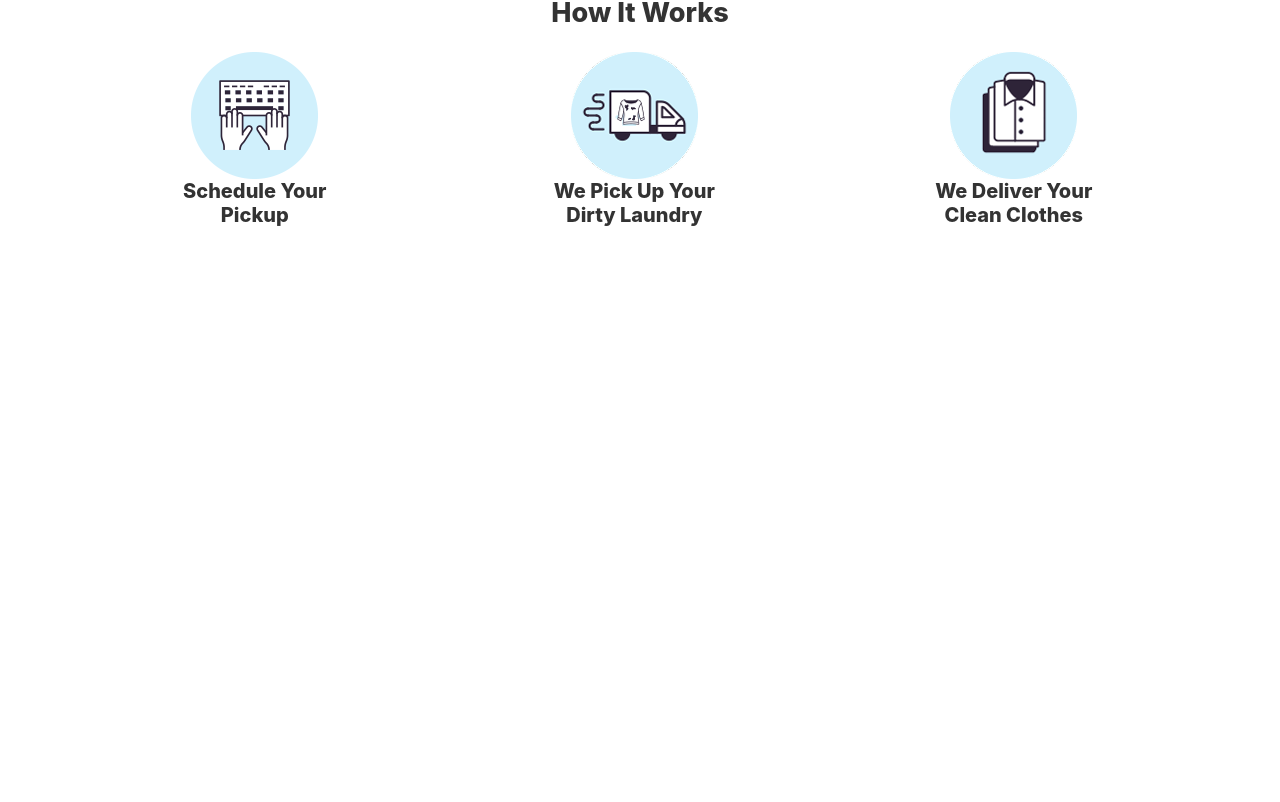
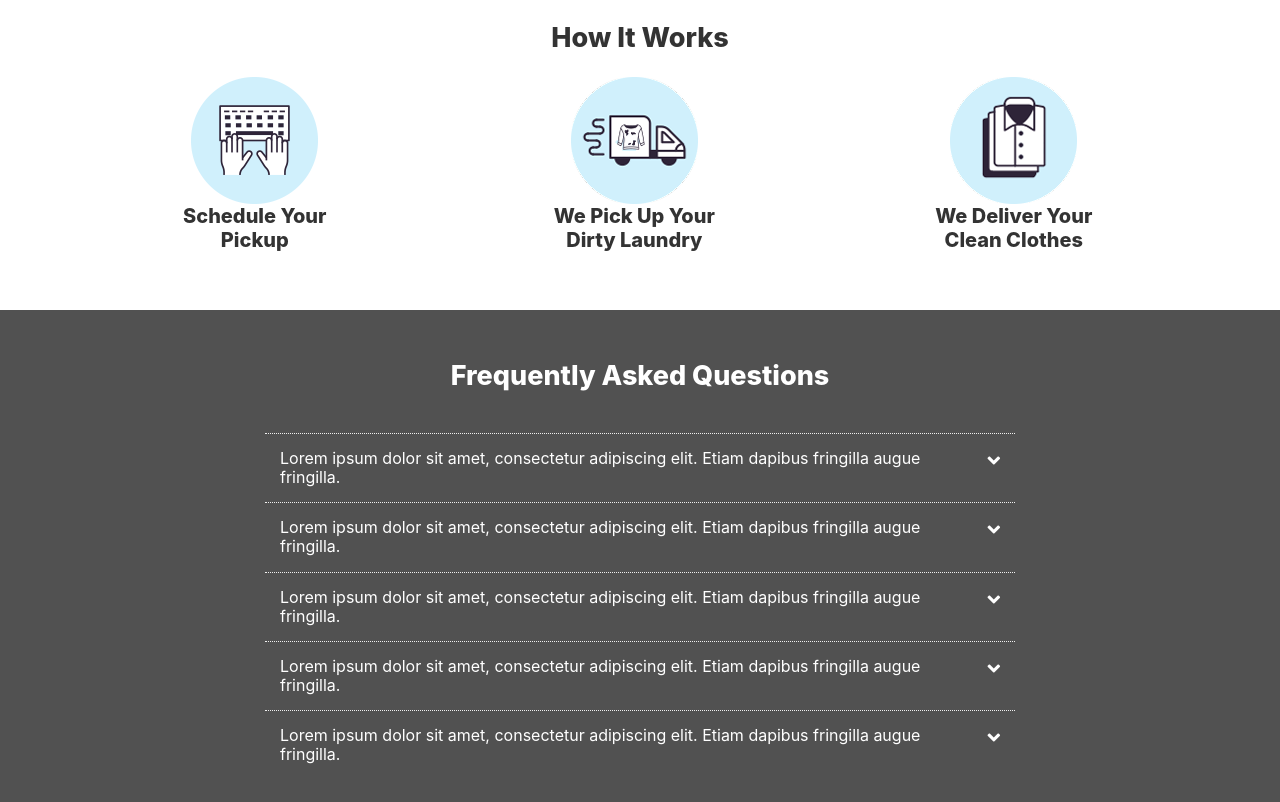
Before and after one commit to tgoade/react-js-site-laundry-service, a React (Create React App) app: page / in a window 1280 px wide. Shown: the part 454-1256 px from the top of the page. Before the commit the page ends 800 px from the top, so only its background shows below. Built offline with nearby package versions, Linux system fonts and the light colour scheme; no server answers.

Commit message:
signup function const removed

```diff
--- a/public/index.html
+++ b/public/index.html
@@ -3,6 +3,7 @@
   <head>
     <meta charset="utf-8" />
     <link rel="icon" href="%PUBLIC_URL%/favicon.ico" />
+    <link rel="stylesheet" href="https://use.fontawesome.com/releases/v5.15.4/css/all.css" integrity="sha384-DyZ88mC6Up2uqS4h/KRgHuoeGwBcD4Ng9SiP4dIRy0EXTlnuz47vAwmeGwVChigm" crossorigin="anonymous">
     <meta name="viewport" content="width=device-width, initial-scale=1" />
     <meta name="theme-color" content="#000000" />
     <meta
--- /dev/null
+++ b/src/components/faqs/Faqs.css
@@ -0,0 +1,48 @@
+.faqs {
+    background: #515151;
+    padding: 50px 0;
+}
+.faqs h2 {
+    color: #fff;
+    text-align: center;
+    margin-bottom: 40px;
+}
+.faqs--qa {
+    max-width: 750px;
+    margin: 0 auto;
+    border-top: dotted 1px #efefef;
+}
+.faqs--qa p, .faqs--qa .fas {
+    color: #fff;
+}
+.faqs--qa .fas {
+    position: relative;
+    top: 2px;
+    font-size: 20px;
+}
+.faqs--question {
+    display: flex;
+    position: relative;
+    padding: 15px;
+    justify-content: space-between;
+    cursor: pointer;
+    transition: all 1s ease-in-out;
+}
+.faqs--question p {
+    margin-bottom: 0;
+    margin-right: 20px;
+}
+.faqs--answer {
+    opacity: 0;
+    max-height: 0;
+    overflow: hidden;
+    transition: all 0.4s ease-in-out;
+}
+.open .faqs--question::after {
+    transform: translate(-50%,-50%) rotate(180deg);
+}
+.open .faqs--answer {
+    max-height: 1000px;
+    opacity: 1;
+    padding: 15px;
+}
--- /dev/null
+++ b/src/components/faqs/Faqs.js
@@ -0,0 +1,61 @@
+import { useState } from "react";
+import "./Faqs.css";
+import Question from "./Question";
+
+
+const Faqs = () => {
+    const [faqs, setFaqs] = useState([
+        {
+            question: 'Lorem ipsum dolor sit amet, consectetur adipiscing elit. Etiam dapibus fringilla augue fringilla. ',
+            answer: 'Curabitur sit amet rhoncus sapien.',
+            open: false
+        },
+        {
+            question: 'Lorem ipsum dolor sit amet, consectetur adipiscing elit. Etiam dapibus fringilla augue fringilla. ',
+            answer: 'Curabitur sit amet rhoncus sapien.',
+            open: false
+        },
+        {
+            question: 'Lorem ipsum dolor sit amet, consectetur adipiscing elit. Etiam dapibus fringilla augue fringilla. ',
+            answer: 'Curabitur sit amet rhoncus sapien.',
+            open: false
+        },
+        {
+            question: 'Lorem ipsum dolor sit amet, consectetur adipiscing elit. Etiam dapibus fringilla augue fringilla. ',
+            answer: 'Curabitur sit amet rhoncus sapien.',
+            open: false
+        },
+        {
+            question: 'Lorem ipsum dolor sit amet, consectetur adipiscing elit. Etiam dapibus fringilla augue fringilla. ',
+            answer: 'Curabitur sit amet rhoncus sapien.',
+            open: false
+        }
+    ]);
+
+    const toggleFaqs = (index) => {
+        setFaqs(faqs.map((faq, i) => {
+            if(i === index) {
+                faq.open = !faq.open;
+            } else {
+                faq.open = false;
+            }
+            return faq;
+        }))
+    }
+
+    return (
+        <div className="faqs">
+            <div className="faqs--container wrapper">
+                <h2>Frequently Asked Questions</h2>
+
+                    {/* <Step src="images/schedule-icon.png" text="Schedule Your Pickup" testid="icon" /> */}
+                    {faqs.map((faq, i) => (
+                        <Question faq={faq} index={i} toggleFaqs={toggleFaqs}/>
+                    ))}
+
+            </div>
+        </div>
+    )
+}
+
+export default Faqs;
--- /dev/null
+++ b/src/components/faqs/Question.js
@@ -0,0 +1,16 @@
+
+const Question = ({faq, index, toggleFaqs}) => {
+    return (
+        <div className={`faqs--qa ${faq.open ? "open" : ""}`} key={index} onClick={()=>{toggleFaqs(index)}}>
+            <div className="faqs--question">
+                <p>{faq.question}</p>
+                {faq.open ? <i class="fas fa-angle-up"></i> : <i class="fas fa-angle-down"></i>}
+            </div>
+            <div className="faqs--answer">
+                <p>{faq.answer}</p>
+            </div>
+        </div>
+    )
+}
+
+export default Question;
--- a/src/components/howitworks/HowItWorks.css
+++ b/src/components/howitworks/HowItWorks.css
@@ -1,6 +1,6 @@
 .how-it-works {
     text-align: center;
-    padding: 25px 0;
+    padding: 50px 0;
 }
 .how-it-works img {
     max-width: 127px;
--- a/src/contexts/AuthContext.js
+++ b/src/contexts/AuthContext.js
@@ -28,7 +28,7 @@ export function AuthProvider({children}) {
         createUserWithEmailAndPassword(auth, email, password)
         .then(async function(result){
             try {
-                const docRef = await setDoc(doc(db, "users", result.user.uid), {
+                await setDoc(doc(db, "users", result.user.uid), {
                     first: firstName,
                     last: lastName,
                     phone: phone
--- a/src/pages/Home.js
+++ b/src/pages/Home.js
@@ -1,4 +1,5 @@
 
+import Faqs from "../components/faqs/Faqs";
 import HeroBanner from "../components/hero/HeroBanner";
 import HowItWorks from "../components/howitworks/HowItWorks";
 import "../components/nav/NavBar.css";
@@ -11,6 +12,7 @@ const Home = () => {
     <>
       <HeroBanner />
       <HowItWorks />
+      <Faqs />
     </>
   );
 }
--- a/src/pages/signup/SignUp.js
+++ b/src/pages/signup/SignUp.js
@@ -27,7 +27,7 @@ const Signup = () => {
 
         // To validate phone # input
         function validPhone(num){
-            let phoneNoFormat = /^(1\s?)?(\d{3}|\(\d{3}\))[\-\s]?\d{3}[\-\s]?\d{4}$/;
+            let phoneNoFormat = /^(1\s?)?(\d{3}|\(\d{3}\))[-\s]?\d{3}[-\s]?\d{4}$/;
             return phoneNoFormat.test(num)
         }
         console.log(validPhone(phoneRef.current.value));
```
